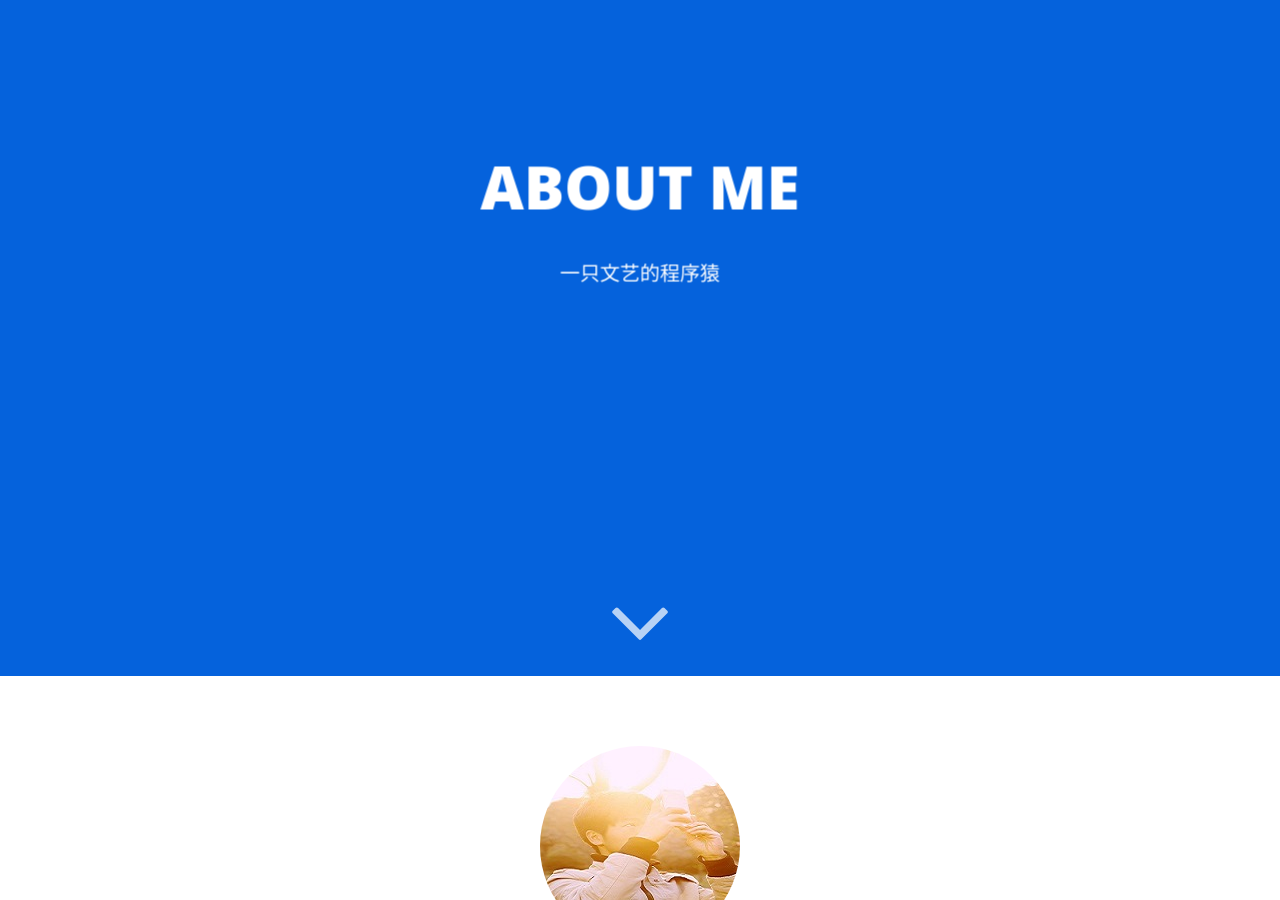
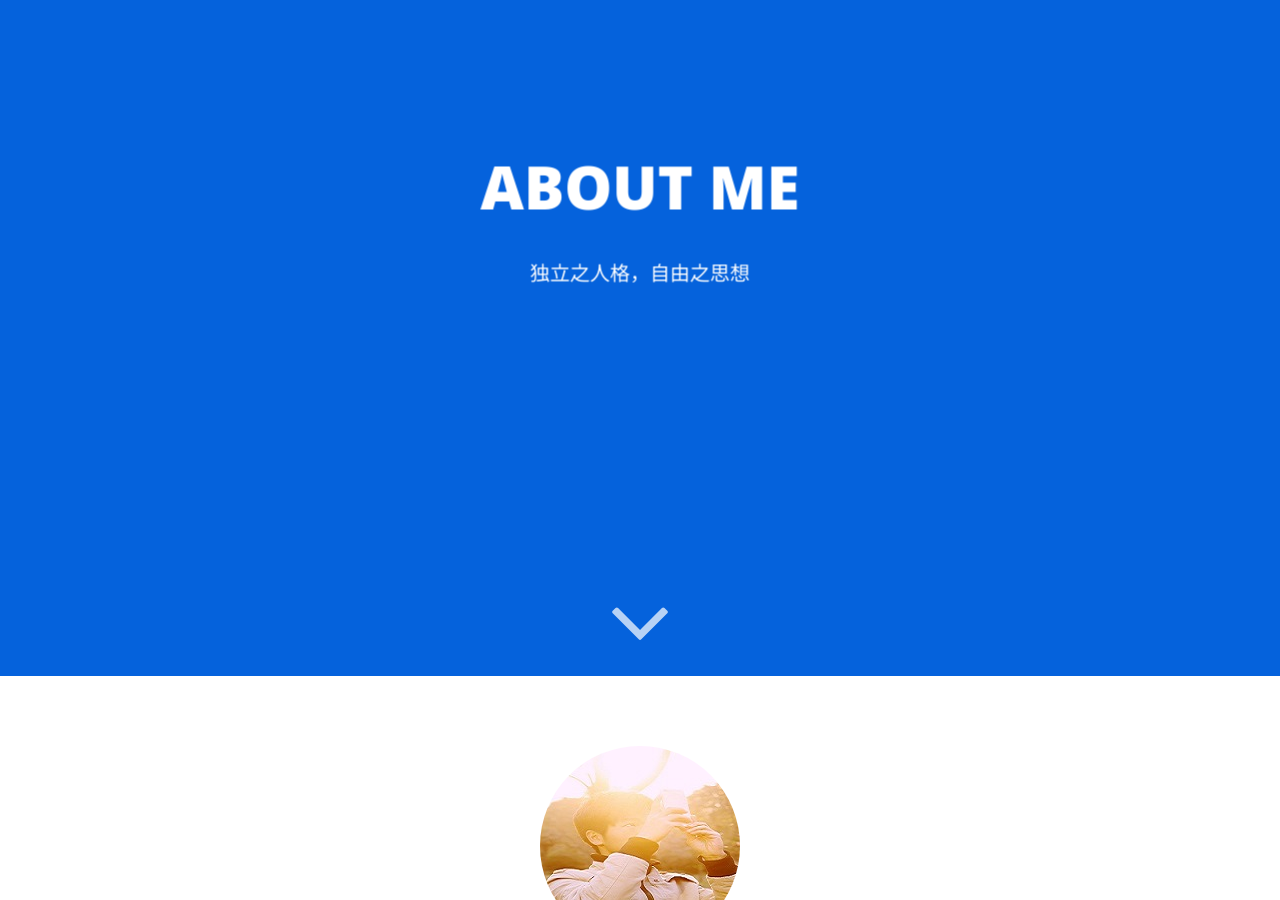
Before and after one commit to BruceQi93/BruceQi93.github.io, a Jekyll site: the page built from about.html, in a window 1280 px wide and 900 px high, scrolled down 224 px. Built offline with Jekyll 4.4.1, drawn with Linux system fonts in a browser that asks for light colours; some of the changed text lies outside the part shown.

Commit message:
update file

```diff
--- a/about.html
+++ b/about.html
@@ -2,17 +2,17 @@
 layout: minimal
 title: "About me"
 permalink: /about/index.html
-description: "一只文艺的程序猿"
+description: "独立之人格，自由之思想"
 ---
 
 <img itemprop="image" class="img-rounded" src="/assets/img/blog-author.jpg" alt="Willian Justen">
 
 <h2>About Me</h2>
 
-<p>Hello，我是<strong>齐文涛</strong>，数字媒体技术专业，本科，Unity3d程序开发，一只入坑的游戏狗，同时对虚拟现实（VR），增强现实（AR）极度感兴趣，相信极客可以改变世界.</p>
+<p>Hello，我是<strong>齐文涛</strong>，本科数字媒体技术专业，Unity3d程序开发，一只入坑的游戏狗，同时对虚拟现实（VR），增强现实（AR）极度感兴趣，相信极客可以改变世界.</p>
 
 
-<p>为人待人友善，爱憎分明，喜欢简单，对一切新鲜事物感兴趣，性格独立坚韧，活泼开朗，一生不羁放纵爱自由.</p>
+<p>为人待人友善，爱憎分明，喜欢简单，对一切新鲜事物感兴趣，性格独立坚韧，独立解决问题能力很强.</p>
 
 
 <h2>Skills</h2>
@@ -36,9 +37,6 @@
 	<li><a href="https://github.com/BruceQi93/StealthAction">秘密行动</a></li>
 	这是根据Unity官网上的案例做出来的，主角需要秘密地通过重重机关，来躲避巡逻机器人，一旦被他们发现将很难脱身，游戏中有一些机关，钥匙，主角需要通过机关拿到钥匙，才能坐电梯离开。
 
-	<li><a href="https://github.com/BruceQi93/Swing-Bird">Swing Bird</a></li>
-	仿flappy bird做的一款小游戏，有许多不断生成的关卡，通过点击屏幕来通过这些关卡，并实现场景动态生成。
-
 	<li><a href="https://github.com/BruceQi93/Mystery-Gunplay">迷踪枪战</a></li>
 	这是一款能够局域网联机多人对战的FPS游戏，局域网功能是使用Unity3d引擎的新版网络Unet来实现的。
 
```
Also changed, not shown: other parts of about.html (+3 -2 lines), _posts/2018-5-22-Socket.md (+4 -0 lines), assets/img/NetWork/socket.png (added).
